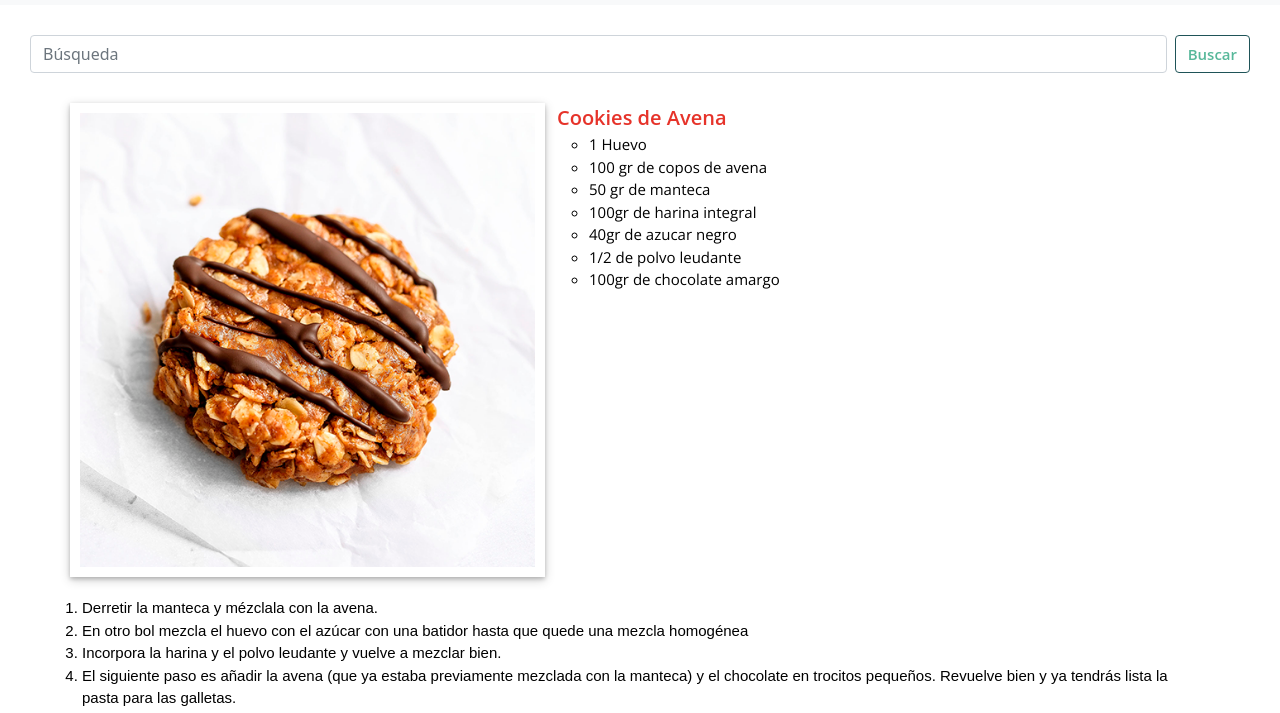
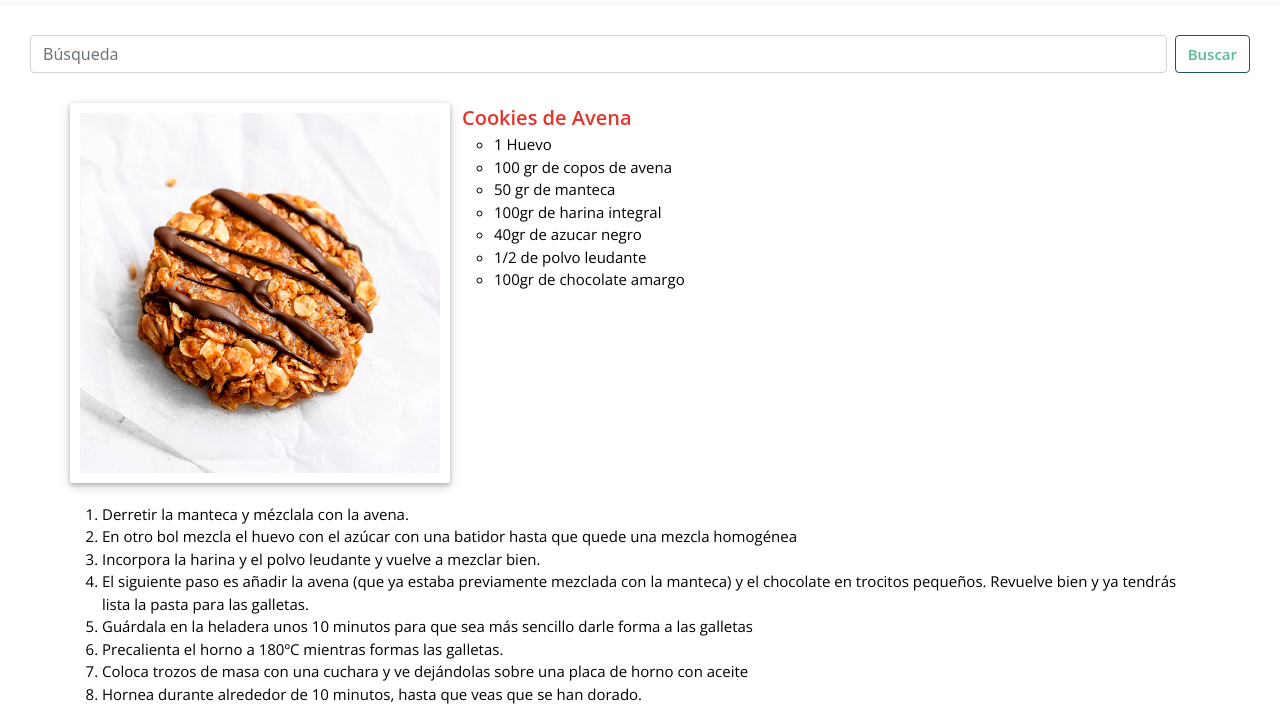
Before and after one commit to SofGonzalezz/Sophsaludable, a plain HTML site: page html/recetas1.html in a window 1280 px wide. Shown: the part 81-794 px from the top of the page. Drawn offline with nearby package versions, Linux system fonts and the light colour scheme.

Commit message:
Bootsrap 2da entrega

```diff
--- a/css/Estilo.css
+++ b/css/Estilo.css
@@ -214,8 +214,10 @@ a {
 }
 .Receta {
     color: #000000;
-    font-family: 'Open Sans Regular', sans-serif;
+    font-family: 'Open Sans', sans-serif;
     font-size: 15px;
+    margin-left: 20px;
+    margin-right: 20px;
 }
 .cardreceta{
     border-color: #57B89A;
--- a/html/recetas1.html
+++ b/html/recetas1.html
@@ -55,8 +55,8 @@
 
     <div class="container">
         <div class="row">
-            <img src="../img/cookie1.png" class="col-xs-10 col-s-10 col-md-5 col-lg-5 col-xl-5 Cookie" alt="cookie">
-            <div class="col-xs-10 col-s-10 col-md-7 col-lg-7 col-xl-7 recetaTitulo" > Cookies de Avena
+            <img src="../img/cookie1.png" class="col-xs-9 col-s-9 col-md-4 col-lg-4 col-xl-4 Cookie" alt="cookie">
+            <div class="col-xs-9 col-s-9 col-md-6 col-lg-6 col-xl-6 recetaTitulo" > Cookies de Avena
               <ul class="Ingredientes">
                 <li>1 Huevo</li>
                 <li>100 gr de copos de avena</li>
@@ -68,7 +68,7 @@
               </ul>
             </div>
         <div class="row">
-            <ol class="col-xs-10 col-s-10 col-md-12 col-lg-12 col-xl-12 Receta">
+            <ol class="Receta col-12">
                 <li>Derretir la manteca y mézclala con la avena.</li>
                 <li>En otro bol mezcla el huevo con el azúcar con una batidor hasta que quede una mezcla homogénea</li>
                 <li>Incorpora la harina y el polvo leudante y vuelve a mezclar bien.</li>
```
Also changed, not shown: html/recetas2.html (+3 -3 lines), html/recetas3.html (+3 -3 lines).
